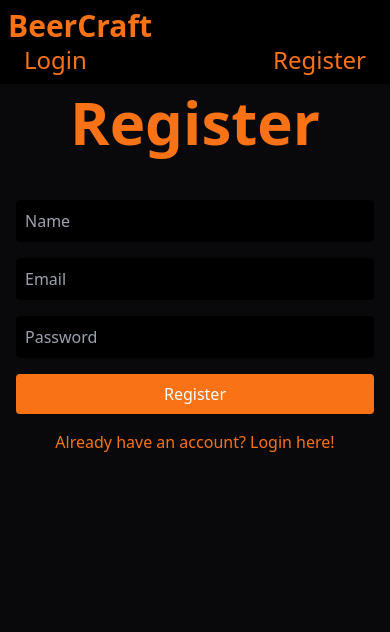
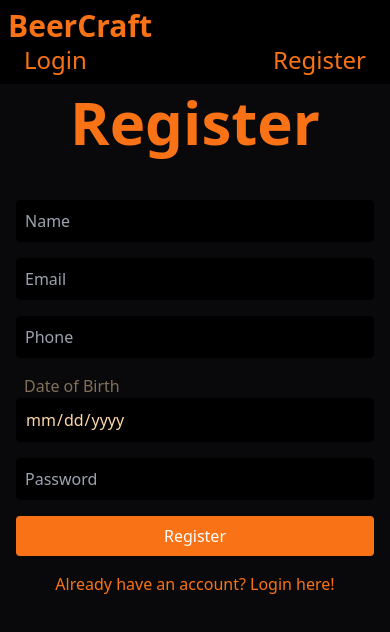
Before and after one commit to CNA-25/users-frontend, a React (Vite) app: page /register in a window 390 px wide. Shown: the top 632 px of the page. Built offline with nearby package versions, Linux system fonts and the light colour scheme.

Commit message:
add dob and phone

```diff
--- a/src/pages/RegistrationPage.tsx
+++ b/src/pages/RegistrationPage.tsx
@@ -8,6 +8,8 @@ const RegistrationPage: React.FC = () => {
 	const [formData, setFormData] = useState({
 		name: "",
 		email: "",
+		phone: "",
+		dob: "",
 		password: "",
 	});
 	const [loading, setLoading] = useState(false);
@@ -74,6 +76,27 @@ const RegistrationPage: React.FC = () => {
 						required
 					/>
 					<input
+						type="tel"
+						name="phone"
+						pattern="[0-9]{10}"
+						placeholder="Phone"
+						value={formData.phone}
+						onChange={handleChange}
+						className="p-2 text-orange-200 bg-black border border-black rounded"
+						required
+					/>
+					<div className="flex flex-col">
+						<p className="pl-2 text-orange-200/50 text-md">Date of Birth</p>
+						<input
+							type="date"
+							name="dob"
+							value={formData.dob}
+							onChange={handleChange}
+							className="p-2 text-orange-200 bg-black border border-black rounded"
+							required
+						/>
+					</div>
+					<input
 						type="password"
 						name="password"
 						placeholder="Password"
```
